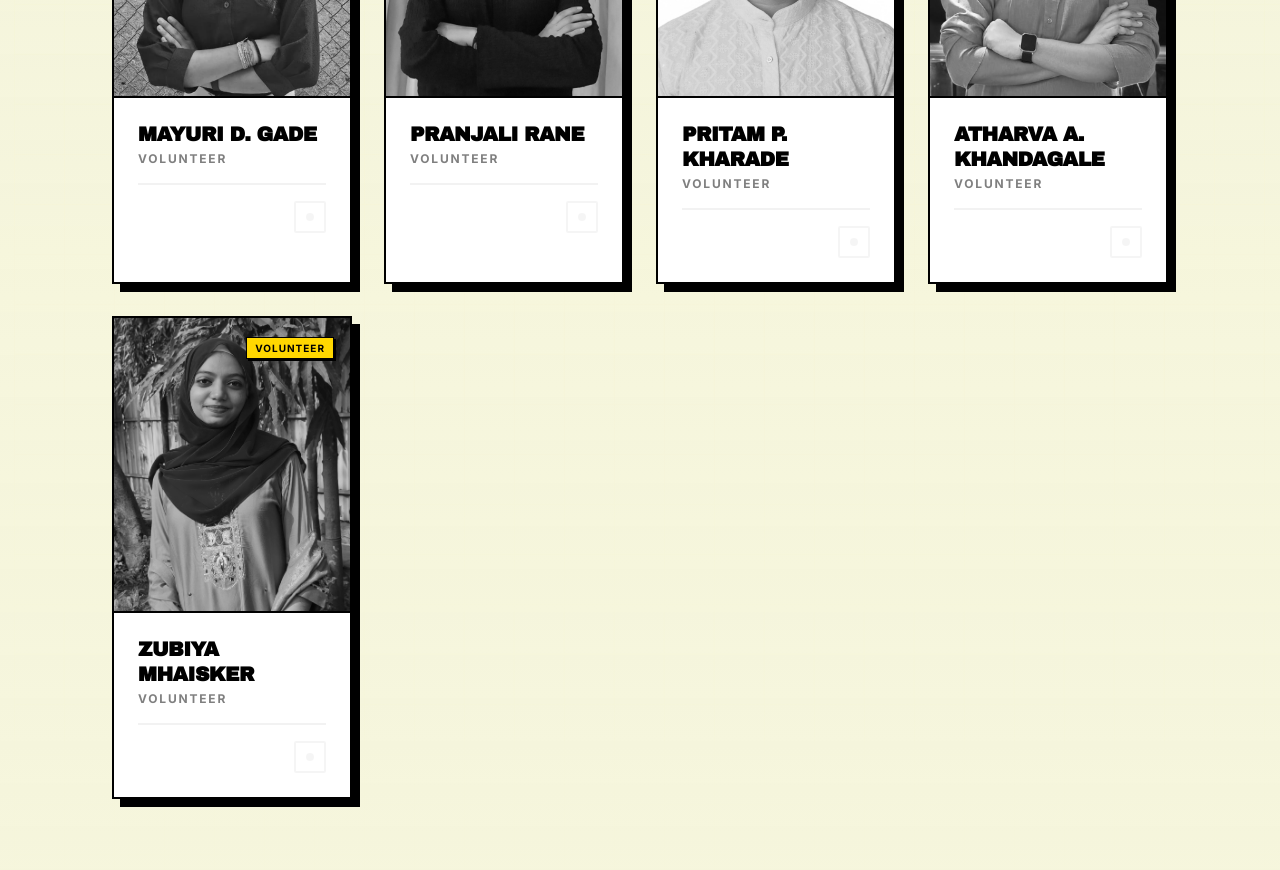
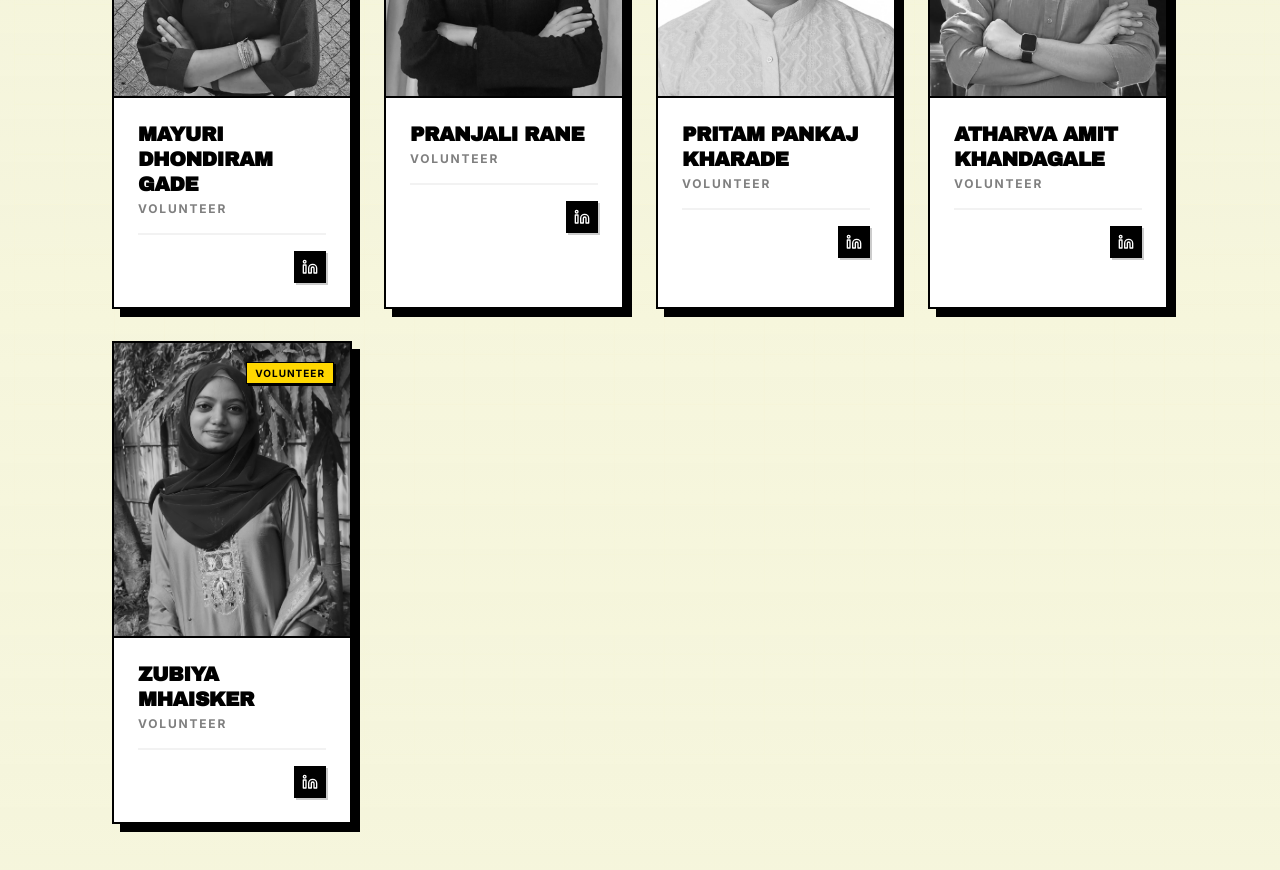
Before and after one commit to Codervrj/pixelverse, a React (Vite) app: page /team in a window 1280 px wide. Shown: the part 7560-8430 px from the top of the page. Built offline with nearby package versions, Linux system fonts and the light colour scheme.

Commit message:
Vol - LinkedIn, Updated.

```diff
--- a/components/TeamPage.tsx
+++ b/components/TeamPage.tsx
@@ -84,11 +84,11 @@ const teamSections: TeamSection[] = [
         title: 'Volunteers',
         label: 'The Helping Hands',
         members: [
-            { name: 'Mayuri D. Gade', role: 'Volunteer', tag: 'VOLUNTEER', linkedin: '#', image: '/images/pixelverseTeam/vol/MayuriGade_Vol.png' },
-            { name: 'Pranjali Rane', role: 'Volunteer', tag: 'VOLUNTEER', linkedin: '#', image: '/images/pixelverseTeam/vol/Pranjali Rane_Volunteer.jpeg' },
-            { name: 'Pritam P. Kharade', role: 'Volunteer', tag: 'VOLUNTEER', linkedin: '#', image: '/images/pixelverseTeam/vol/prit passport.jpg' },
-            { name: 'Atharva A. Khandagale', role: 'Volunteer', tag: 'VOLUNTEER', linkedin: '#', image: '/images/pixelverseTeam/vol/AtharvaKhandagale_Vol.jpg' },
-            { name: 'Zubiya Mhaisker', role: 'Volunteer', tag: 'VOLUNTEER', linkedin: '#', image: '/images/pixelverseTeam/vol/Zubiya Mhaisker_Volunteer.jpg' },
+            { name: 'Mayuri Dhondiram Gade', role: 'Volunteer', tag: 'VOLUNTEER', linkedin: 'https://www.linkedin.com/in/mayuri-gade-435637378/', image: '/images/pixelverseTeam/vol/MayuriGade_Vol.png' },
+            { name: 'Pranjali Rane', role: 'Volunteer', tag: 'VOLUNTEER', linkedin: 'https://www.linkedin.com/in/pranjali-rane-724a16340', image: '/images/pixelverseTeam/vol/Pranjali Rane_Volunteer.jpeg' },
+            { name: 'Pritam Pankaj Kharade', role: 'Volunteer', tag: 'VOLUNTEER', linkedin: 'https://www.linkedin.com/in/pritam-kharade-a89028394/', image: '/images/pixelverseTeam/vol/prit passport.jpg' },
+            { name: 'Atharva Amit Khandagale', role: 'Volunteer', tag: 'VOLUNTEER', linkedin: 'https://www.linkedin.com/in/atharva-khandagale-412892333', image: '/images/pixelverseTeam/vol/AtharvaKhandagale_Vol.jpg' },
+            { name: 'Zubiya Mhaisker', role: 'Volunteer', tag: 'VOLUNTEER', linkedin: 'https://www.linkedin.com/in/zubiya-mhaisker-4ba073319', image: '/images/pixelverseTeam/vol/Zubiya Mhaisker_Volunteer.jpg' },
         ],
     },
 ];
```
